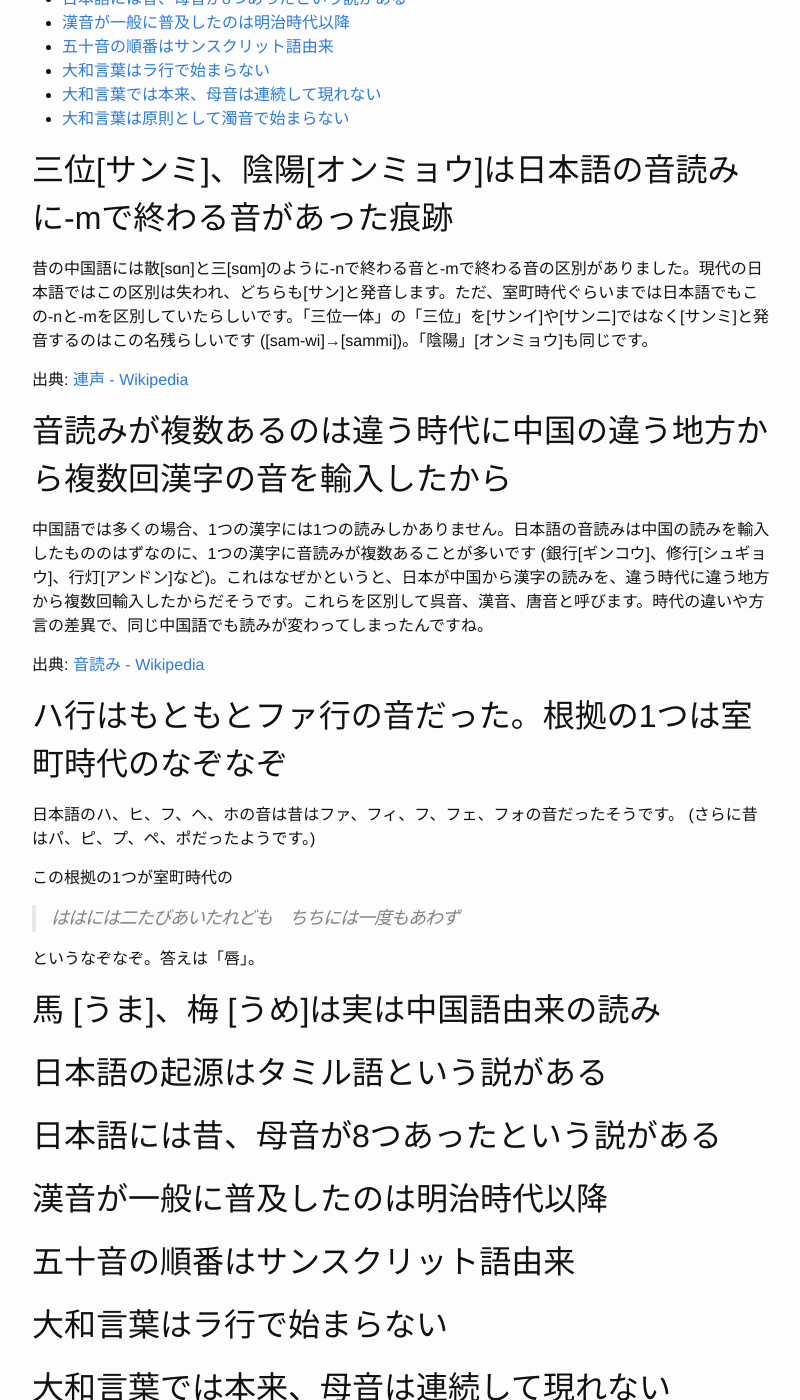
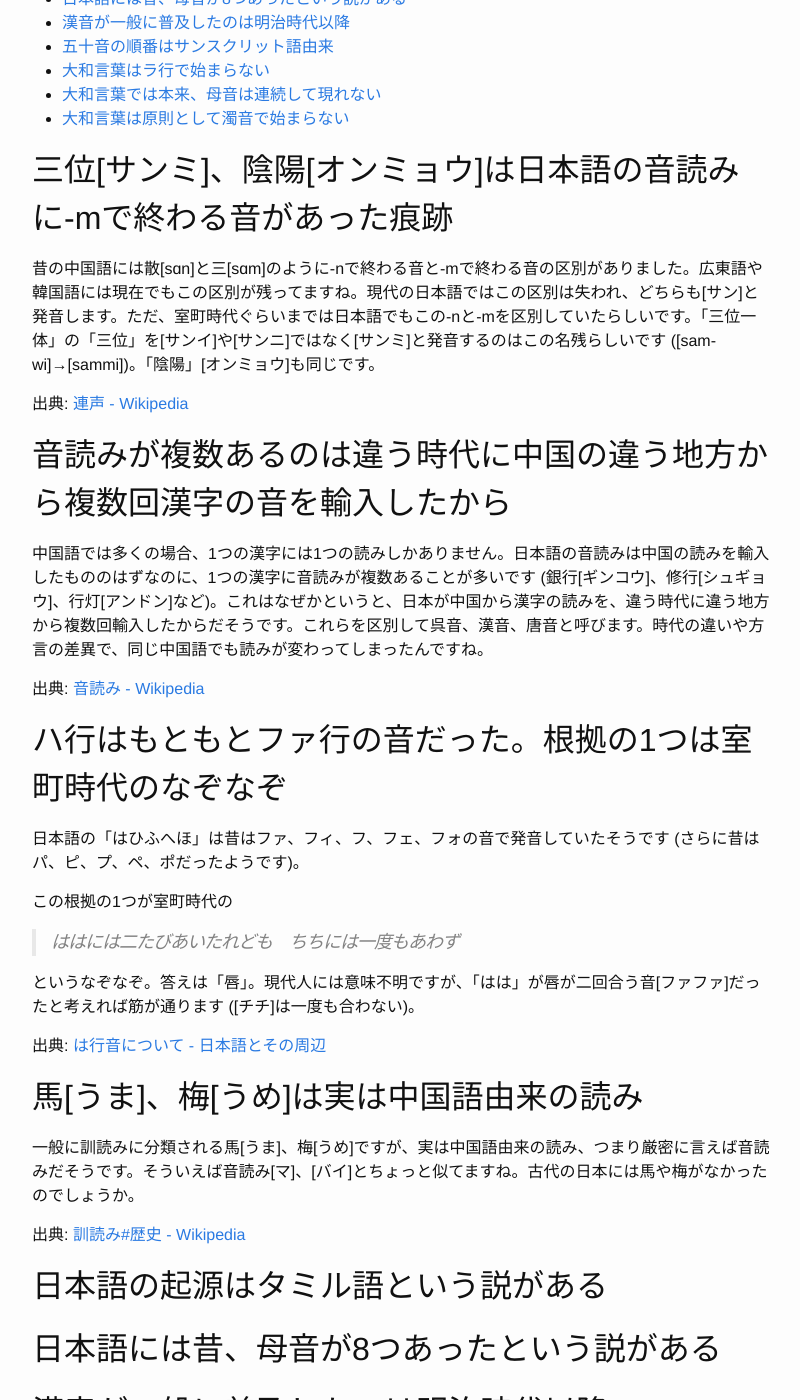
Before and after one commit to gimite/gimite.github.io, a Jekyll site: the page built from kanji-fun-facts.md, in a window 1280 px wide and 1400 px high, scrolled down 276 px. Shown: the whole window, without its empty margins (238-1038 px from the left). Built offline with Jekyll 4.4.1, drawn with Linux system fonts in a browser that asks for light colours; our own code applies the rules of GitHub Pages for plain Markdown files; some of the changed text lies outside the part shown.

Commit message:
Update kanji-fun-facts.md

```diff
--- a/kanji-fun-facts.md
+++ b/kanji-fun-facts.md
@@ -10,7 +10,7 @@ layout: page
 
 ## 三位[サンミ]、陰陽[オンミョウ]は日本語の音読みに-mで終わる音があった痕跡
 
-昔の中国語には散[sɑn]と三[sɑm]のように-nで終わる音と-mで終わる音の区別がありました。現代の日本語ではこの区別は失われ、どちらも[サン]と発音します。ただ、室町時代ぐらいまでは日本語でもこの-nと-mを区別していたらしいです。「三位一体」の「三位」を[サンイ]や[サンニ]ではなく[サンミ]と発音するのはこの名残らしいです ([sam-wi]→[sammi])。「陰陽」[オンミョウ]も同じです。
+昔の中国語には散[sɑn]と三[sɑm]のように-nで終わる音と-mで終わる音の区別がありました。広東語や韓国語には現在でもこの区別が残ってますね。現代の日本語ではこの区別は失われ、どちらも[サン]と発音します。ただ、室町時代ぐらいまでは日本語でもこの-nと-mを区別していたらしいです。「三位一体」の「三位」を[サンイ]や[サンニ]ではなく[サンミ]と発音するのはこの名残らしいです ([sam-wi]→[sammi])。「陰陽」[オンミョウ]も同じです。
 
 出典: [連声 - Wikipedia](https://ja.wikipedia.org/wiki/連声)
 
@@ -22,19 +22,33 @@ layout: page
 
 ## ハ行はもともとファ行の音だった。根拠の1つは室町時代のなぞなぞ
 
-日本語のハ、ヒ、フ、ヘ、ホの音は昔はファ、フィ、フ、フェ、フォの音だったそうです。 (さらに昔はパ、ピ、プ、ペ、ポだったようです。)
+日本語の「はひふへほ」は昔はファ、フィ、フ、フェ、フォの音で発音していたそうです (さらに昔はパ、ピ、プ、ペ、ポだったようです)。
 
 この根拠の1つが室町時代の
 
 > ははには二たびあいたれども　ちちには一度もあわず
 
-というなぞなぞ。答えは「唇」。
+というなぞなぞ。答えは「唇」。現代人には意味不明ですが、「はは」が唇が二回合う音[ファファ]だったと考えれば筋が通ります ([チチ]は一度も合わない)。
 
-## 馬 [うま]、梅 [うめ]は実は中国語由来の読み
+出典: [は行音について - 日本語とその周辺](http://www.asahi-net.or.jp/~hi5k-stu/nihongo/hagyou.htm)
+
+## 馬[うま]、梅[うめ]は実は中国語由来の読み
+
+一般に訓読みに分類される馬[うま]、梅[うめ]ですが、実は中国語由来の読み、つまり厳密に言えば音読みだそうです。そういえば音読み[マ]、[バイ]とちょっと似てますね。古代の日本には馬や梅がなかったのでしょうか。
+
+出典: [訓読み#歴史 - Wikipedia](https://ja.wikipedia.org/wiki/%E8%A8%93%E8%AA%AD%E3%81%BF#%E6%AD%B4%E5%8F%B2)
+
 ## 日本語の起源はタミル語という説がある
 ## 日本語には昔、母音が8つあったという説がある
 ## 漢音が一般に普及したのは明治時代以降
 ## 五十音の順番はサンスクリット語由来
+
+五十音の「あいうえお」「あかさたなはまやらわ」という順番はサンスクリット語から来ているという説が有力らしいです。
+
+サンスクリット語の母音は順にa, ā, i, ī, u, ū, ṛ, ṝ, ḷ, ḹ, e, ai, o, au, (a)ṃ, (a)ḥ。ここから日本語に存在するものだけを抜き出すと順にa, i, u, e, oになります。子音の配列も(母音), k, kh, g, gh, ṅ, c, ch, j, jh, ñ, ṭ, ṭh, ḍ, ḍh, ṇ, t, th, d, dh, n, p, ph, b, bh, m, y, r, l, v, ś, ṣ, s, hとなっていて同様です。
+
+出典: [五十音#起源 - Wikipedia](https://ja.wikipedia.org/wiki/%E4%BA%94%E5%8D%81%E9%9F%B3#%E8%B5%B7%E6%BA%90)
+
 ## 大和言葉はラ行で始まらない
 ## 大和言葉では本来、母音は連続して現れない
 ## 大和言葉は原則として濁音で始まらない
```
